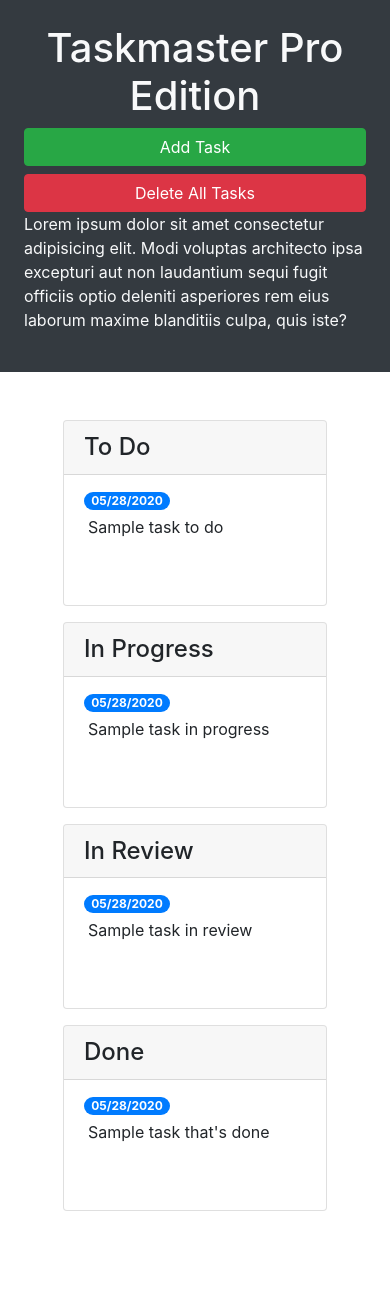
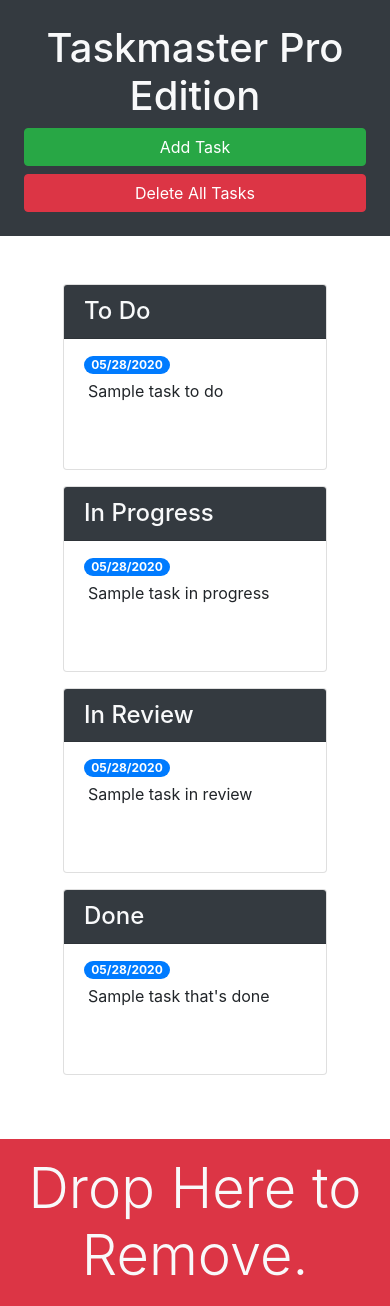
Before and after one commit to itsclairehi/taskmaster-pro, a plain HTML site: page index.html in a window 390 px wide. Before the commit the page ends 1275 px from the top, so only its background shows below. Drawn offline with nearby package versions, Linux system fonts and the light colour scheme.

Commit message:
add remove element, more bootstrap classes

```diff
--- a/index.html
+++ b/index.html
@@ -13,12 +13,16 @@
 <body>
 
   <div class="row min-vh-100 no-gutters">
-    <header class="col-12 col-lg-3 bg-dark text-light d-flex flex-column p-4 p-lg-3">
+    <header class="col-12 col-lg-3 bg-dark text-light sticky-top d-flex flex-column p-4 p-lg-3">
       <h1 class="text-center">Taskmaster Pro Edition</h1>
-      <button id="create-task" class="btn btn-block btn-success" data-toggle="modal" data-target="#task-form-modal">Add
-        Task</button>
-      <button id="remove-tasks" class="btn btn-block btn-danger">Delete All Tasks</button>
-      <p class="mt-auto">Lorem ipsum dolor sit amet consectetur adipisicing elit. Modi voluptas architecto ipsa
+      <button id="create-task" class="btn btn-block btn-success" data-toggle="modal" data-target="#task-form-modal">
+        Add Task
+      </button>
+      <button id="remove-tasks" class="btn btn-block btn-danger">
+        Delete All Tasks
+      </button>
+      <p class="mt-auto d-none d-lg-block ">Lorem ipsum dolor sit amet consectetur adipisicing elit. Modi voluptas
+        architecto ipsa
         excepturi aut non
         laudantium sequi fugit officiis optio deleniti asperiores rem eius laborum maxime blanditiis culpa, quis iste?
       </p>
@@ -29,7 +33,7 @@
         <!--to do start-->
         <div class="col-12 col-md-6 col-xl-3 mb-3">
           <div class="card">
-            <h4 class="card-header">
+            <h4 class="card-header bg-dark text-light">
               To Do
             </h4>
             <ul id="list-toDo" class="list-group list-group-flush">
@@ -44,7 +48,7 @@
         <!--in progress start-->
         <div class="col-12 col-md-6 col-xl-3 mb-3">
           <div class="card">
-            <h4 class="card-header">
+            <h4 class="card-header bg-dark text-light">
               In Progress
             </h4>
             <ul id="list-inProgress" class="list-group list-group-flush">
@@ -59,7 +63,7 @@
         <!-- in review start -->
         <div class="col-12 col-md-6 col-xl-3 mb-3">
           <div class="card">
-            <h4 class="card-header">
+            <h4 class="card-header bg-dark text-light">
               In Review
             </h4>
             <ul id="list-inReview" class="list-group list-group-flush">
@@ -74,7 +78,7 @@
         <!-- done start -->
         <div class="col-12 col-md-6 col-xl-3 mb-3">
           <div class="card">
-          <h4 class="card-header">
+            <h4 class="card-header bg-dark text-light">
               Done
             </h4>
             <ul id="list-done" class="list-group list-group-flush">
@@ -86,6 +90,11 @@
           </div>
         </div>
         <!-- done end -->
+      </div>
+      <div id="trash">
+        <div class="w-100 bg-danger p-3 text-center text-light display-4 mt-auto">
+          Drop Here to Remove.
+        </div>
       </div>
     </main>
 
```
Lines whose indentation alone changed are shown as unchanged.
